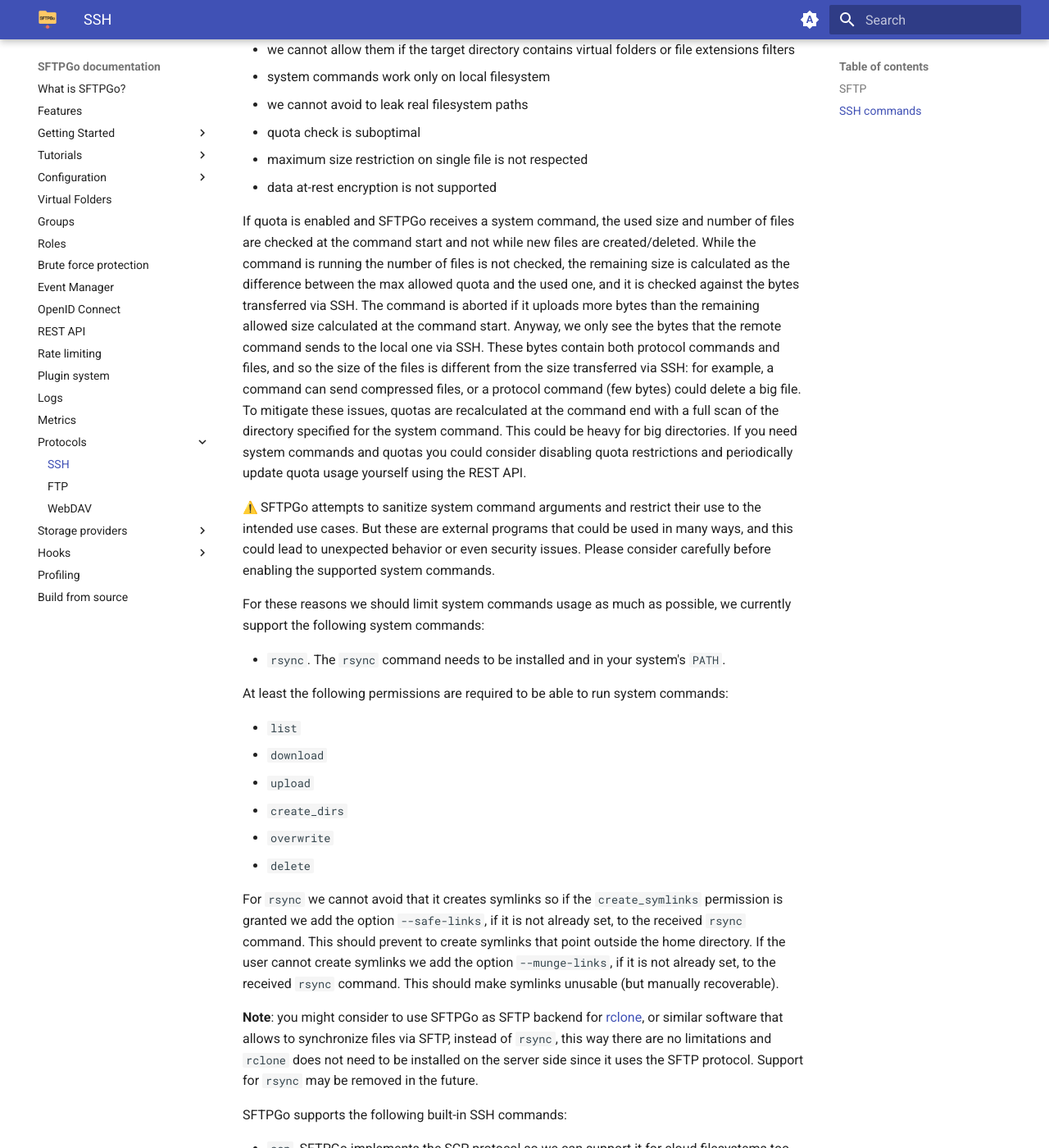
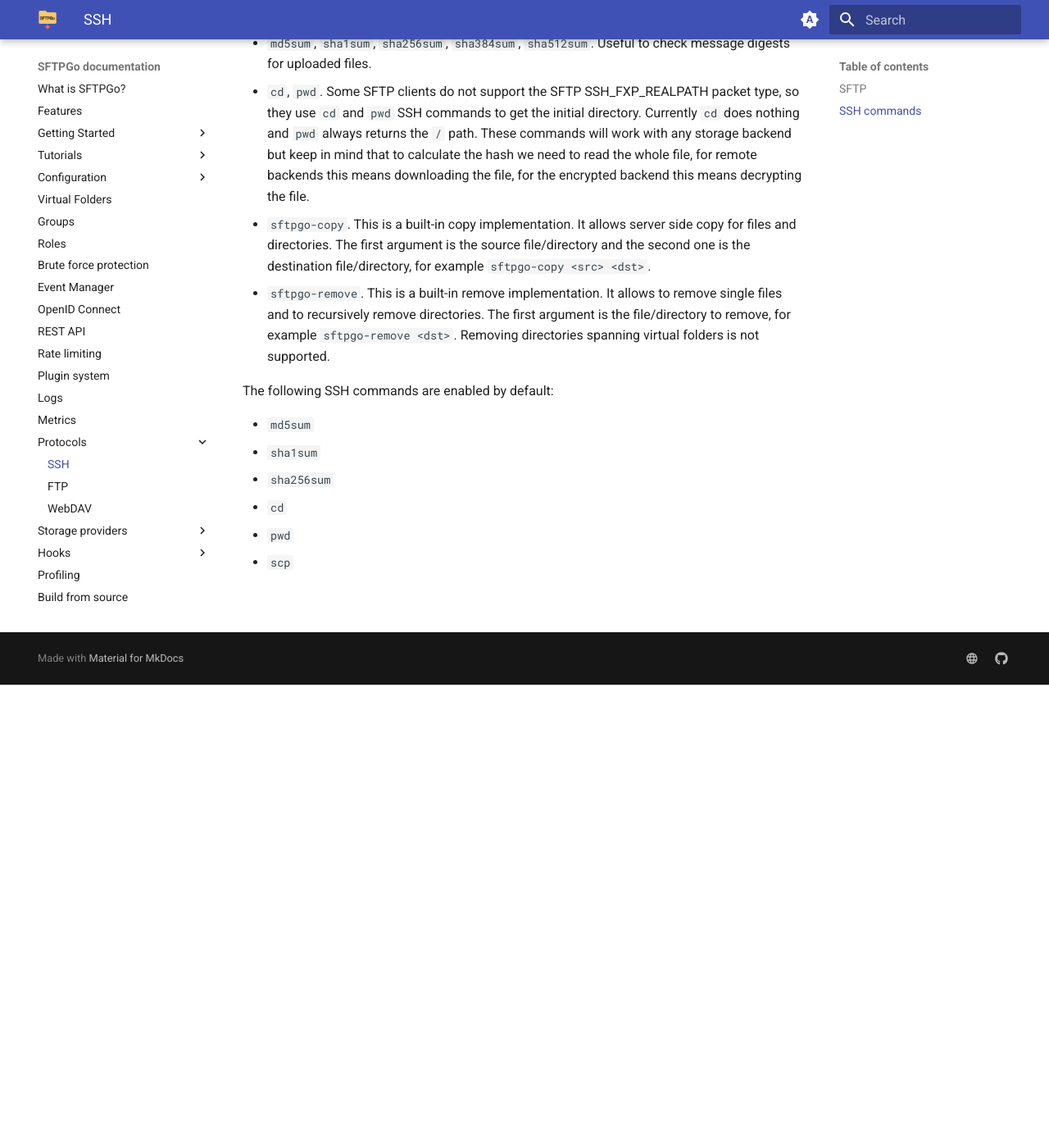
Before and after one commit to sftpgo/docs, an MkDocs documentation site: the page built from docs/ssh.md, in a window 1280 px wide and 1400 px high, scrolled down 565 px. Shown: the whole window at 82% size. Built offline with MkDocs 1.6.1 and Material for MkDocs 9.7.7, drawn with Linux system fonts in a browser that asks for light colours; emoji names are drawn with the system emoji font; the version menu is left out; some of the changed text lies outside the part shown.

```diff
--- a/docs/ssh.md
+++ b/docs/ssh.md
@@ -7,39 +7,6 @@ SFTPGo is mainly an SFTP server only a minimal set of SSH commands are supported
 The SFTP implementation supports the SFTP sever protocol [version 3](https://datatracker.ietf.org/doc/html/draft-ietf-secsh-filexfer-02){:target="_blank"}, the same as OpenSSH.
 
 ## SSH commands
-
-Some SSH commands are implemented directly inside SFTPGo, while for others we use system commands that need to be installed and in your system's `PATH`.
-
-For system commands we have no direct control on file creation/deletion and so there are some limitations:
-
-- we cannot allow them if the target directory contains virtual folders or file extensions filters
-- system commands work only on local filesystem
-- we cannot avoid to leak real filesystem paths
-- quota check is suboptimal
-- maximum size restriction on single file is not respected
-- data at-rest encryption is not supported
-
- If quota is enabled and SFTPGo receives a system command, the used size and number of files are checked at the command start and not while new files are created/deleted. While the command is running the number of files is not checked, the remaining size is calculated as the difference between the max allowed quota and the used one, and it is checked against the bytes transferred via SSH. The command is aborted if it uploads more bytes than the remaining allowed size calculated at the command start. Anyway, we only see the bytes that the remote command sends to the local one via SSH. These bytes contain both protocol commands and files, and so the size of the files is different from the size transferred via SSH: for example, a command can send compressed files, or a protocol command (few bytes) could delete a big file. To mitigate these issues, quotas are recalculated at the command end with a full scan of the directory specified for the system command. This could be heavy for big directories. If you need system commands and quotas you could consider disabling quota restrictions and periodically update quota usage yourself using the REST API.
-
- :warning: SFTPGo attempts to sanitize system command arguments and restrict their use to the intended use cases. But these are external programs that could be used in many ways, and this could lead to unexpected behavior or even security issues. Please consider carefully before enabling the supported system commands.
-
- For these reasons we should limit system commands usage as much as possible, we currently support the following system commands:
-
-- `rsync`. The `rsync` command needs to be installed and in your system's `PATH`.
-
-At least the following permissions are required to be able to run system commands:
-
-- `list`
-- `download`
-- `upload`
-- `create_dirs`
-- `overwrite`
-- `delete`
-
-For `rsync`  we cannot avoid that it creates symlinks so if the `create_symlinks` permission is granted we add the option `--safe-links`, if it is not already set, to the received `rsync` command. This should prevent to create symlinks that point outside the home directory.
-If the user cannot create symlinks we add the option `--munge-links`, if it is not already set, to the received `rsync` command. This should make symlinks unusable (but manually recoverable).
-
-**Note**: you might consider to use SFTPGo as SFTP backend for [rclone](https://rclone.org/sftp/){:target="_blank"}, or similar software that allows to synchronize files via SFTP, instead of `rsync`, this way there are no limitations and `rclone` does not need to be installed on the server side since it uses the SFTP protocol. Support for `rsync` may be removed in the future.
 
 SFTPGo supports the following built-in SSH commands:
 
```
Also changed, not shown: docs/config-file.md (+0 -3 lines).
